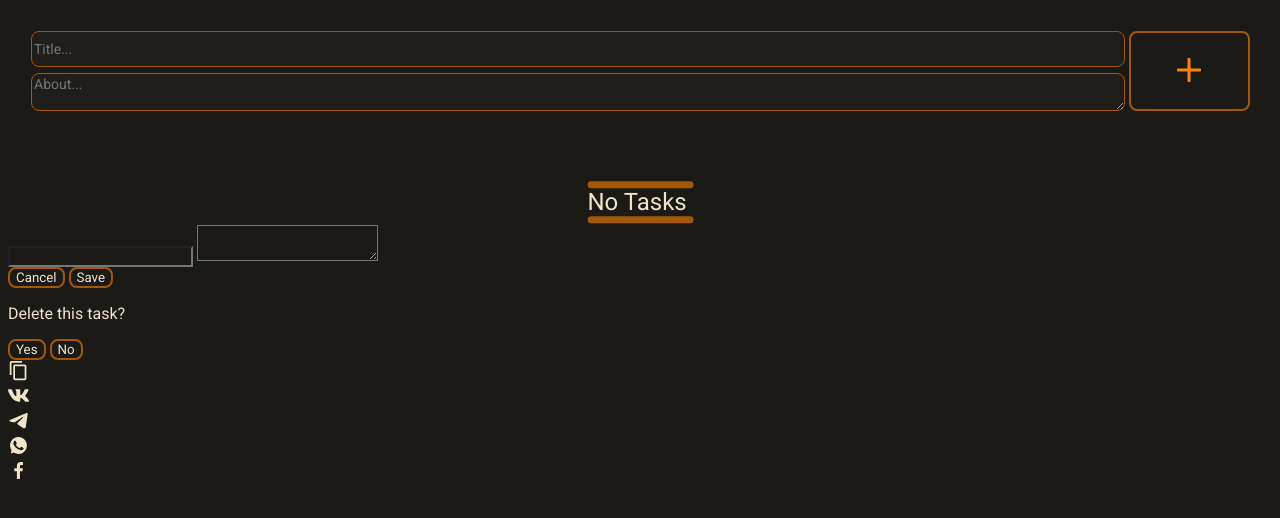
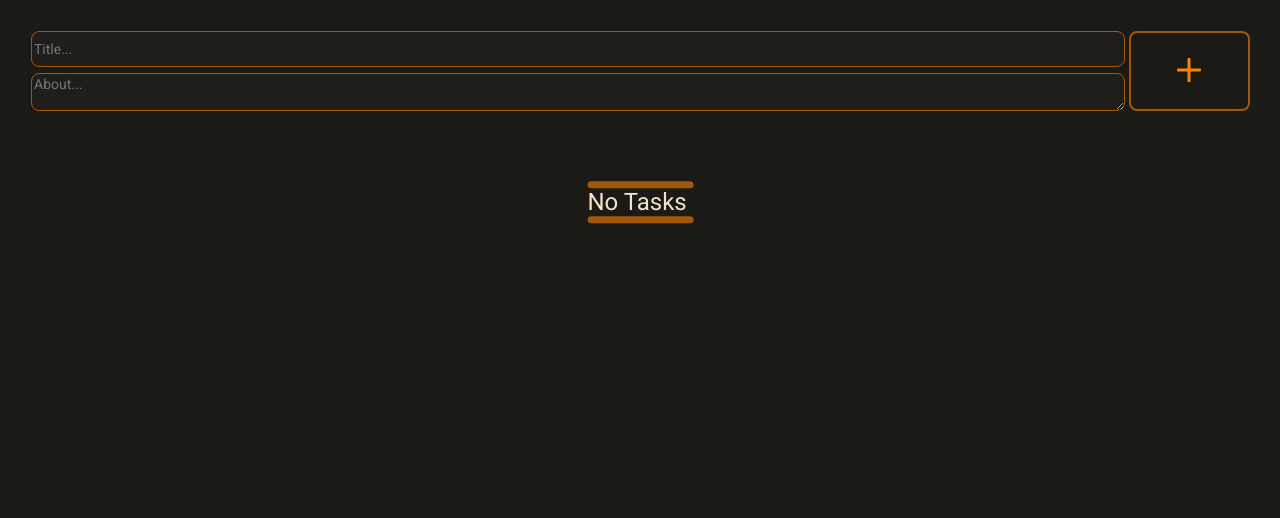
Before and after one commit to nastyare/to-do-list, a plain HTML site: page src/index.html in a window 1280 px wide. Drawn offline with Linux system fonts and the light colour scheme.

Commit message:
delete every container except main section

```diff
--- a/src/index.html
+++ b/src/index.html
@@ -6,12 +6,15 @@
     <link href="../src/styles/general.css" rel="stylesheet" />
 </head>
 
+
+
+<!-- Для айдишника таска можно использовать Date.now - будет записывать секунды.-->
 <body>
    <div class="main-section">
         <div class="base-form">
             <div class="input-section">
-                <input class="input-element" placeholder="Title..."></input>
-                <textarea class="input-element" placeholder="About..."></textarea>
+                <input type="text" class="input-element" id="title" placeholder="Title..."></input>
+                <textarea type="text" class="input-element" id="description" placeholder="About..."></textarea>
             </div>
 
             <button class="add-button">
@@ -22,51 +25,12 @@
         <div class="no-tasks">
             <p>No Tasks</p>
         </div>
+
+        <ul class="tasks-list">
+
+        </ul>
     </div>
 
 
-    <div class="edit-task">
-        <div class="input-section">
-            <input class="add-title"></input>
-            <textarea class="add-description"></textarea>
-        </div>
-
-        <div class="edit-buttons">
-            <button>Cancel</button>
-            <button>Save</button>
-        </div>
-    </div>
-
-
-    <div class="delete-task">
-        <p>Delete this task?</p>
-
-        <div class="delete-buttons">
-            <button>Yes</button>
-            <button>No</button>
-        </div>
-    </div>
-
-
-    <div class="menu-share">
-        <div class="share-button">
-            <img src="../src/images/sharing-images/copy.svg">
-        </div>
-
-        <div class="share-button">
-            <img src="../src/images/sharing-images/vk.svg">
-        </div>
-
-        <div class="share-button">
-            <img src="../src/images/sharing-images/telegram.svg">
-        </div>
-
-        <div class="share-button"></div>
-            <img src="../src/images/sharing-images/whatsapp.svg">
-        </div>
-
-        <div class="share-button"></div>
-            <img src="../src/images/sharing-images/facebook.svg">
-        </div>
-    </div>
+    <script src="../src/options.js"></script>
 </body>
```
